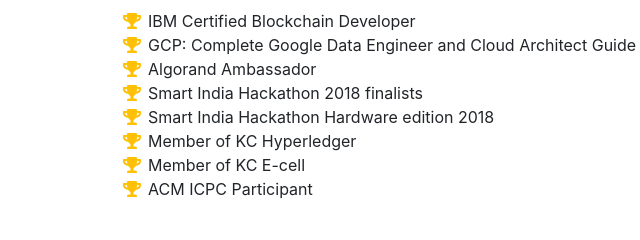
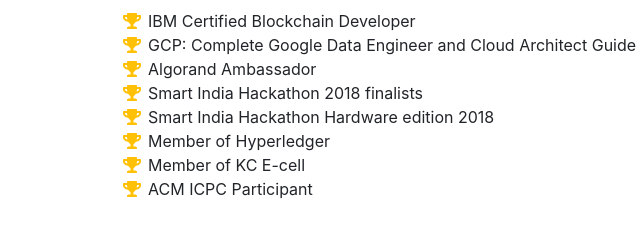
Before and after one commit to Aveesh52-zz/Aveesh-Shetty, a website with bundled scripts: page dist/index.html in a window 1280 px wide. Shown: the part 1940-2180 px from the top of the page, 212-852 px from the left. Built offline with nearby package versions, Linux system fonts and the light colour scheme; a web font is replaced by a local one.

Commit message:
Aveesh-Shetty

```diff
--- a/dist/index.html
+++ b/dist/index.html
@@ -185,7 +185,7 @@
           <li>
           <i class="fa-li fa fa-trophy text-warning"></i>
 
-            Member of KC Hyperledger</li>
+            Member of Hyperledger</li>
           <li>
             <i class="fa-li fa fa-trophy text-warning"></i>
 
```
